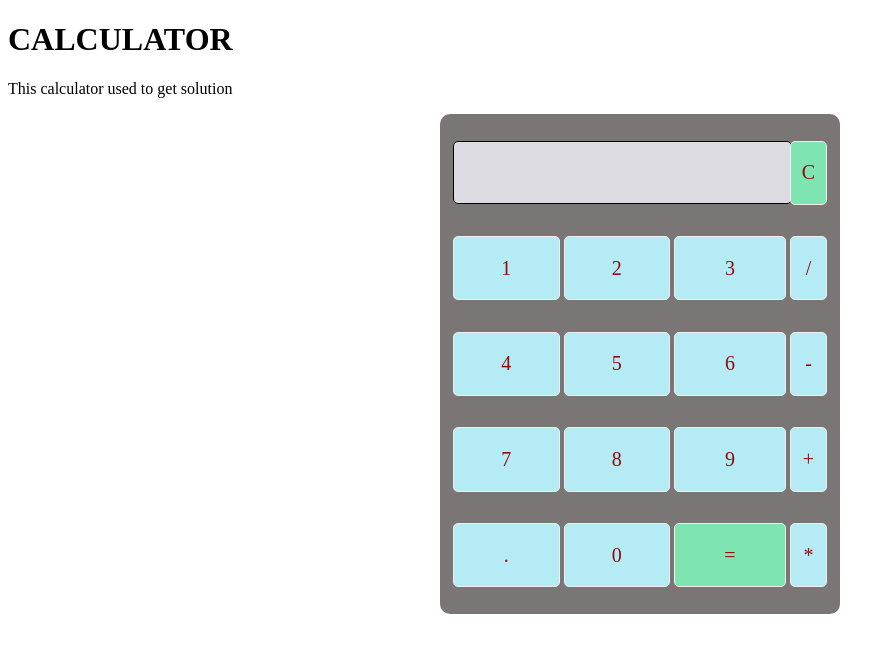
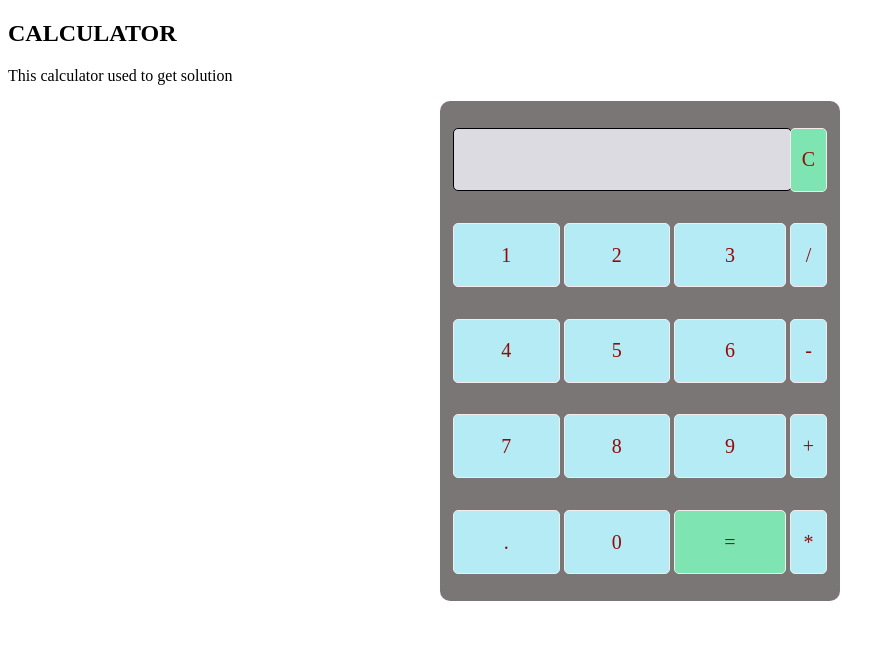
Before and after one commit to VaiScobby/task-13-Calculator-, a plain HTML site: page index.html in a window 1280 px wide. Shown: the whole page, without its empty margins (0-895 px from the left). Drawn offline with Linux system fonts and the light colour scheme.

Commit message:
Update index.html

```diff
--- a/index.html
+++ b/index.html
@@ -8,7 +8,7 @@
     <link rel="stylesheet" href="cal.css">
 </head>
 <body>
-    <h1 id="title">CALCULATOR</h1>
+    <h2 id="title">CALCULATOR</h2>
     <p id="description"> This calculator used to get solution</p>
 <table class="calculator" >
 <tr>
```
